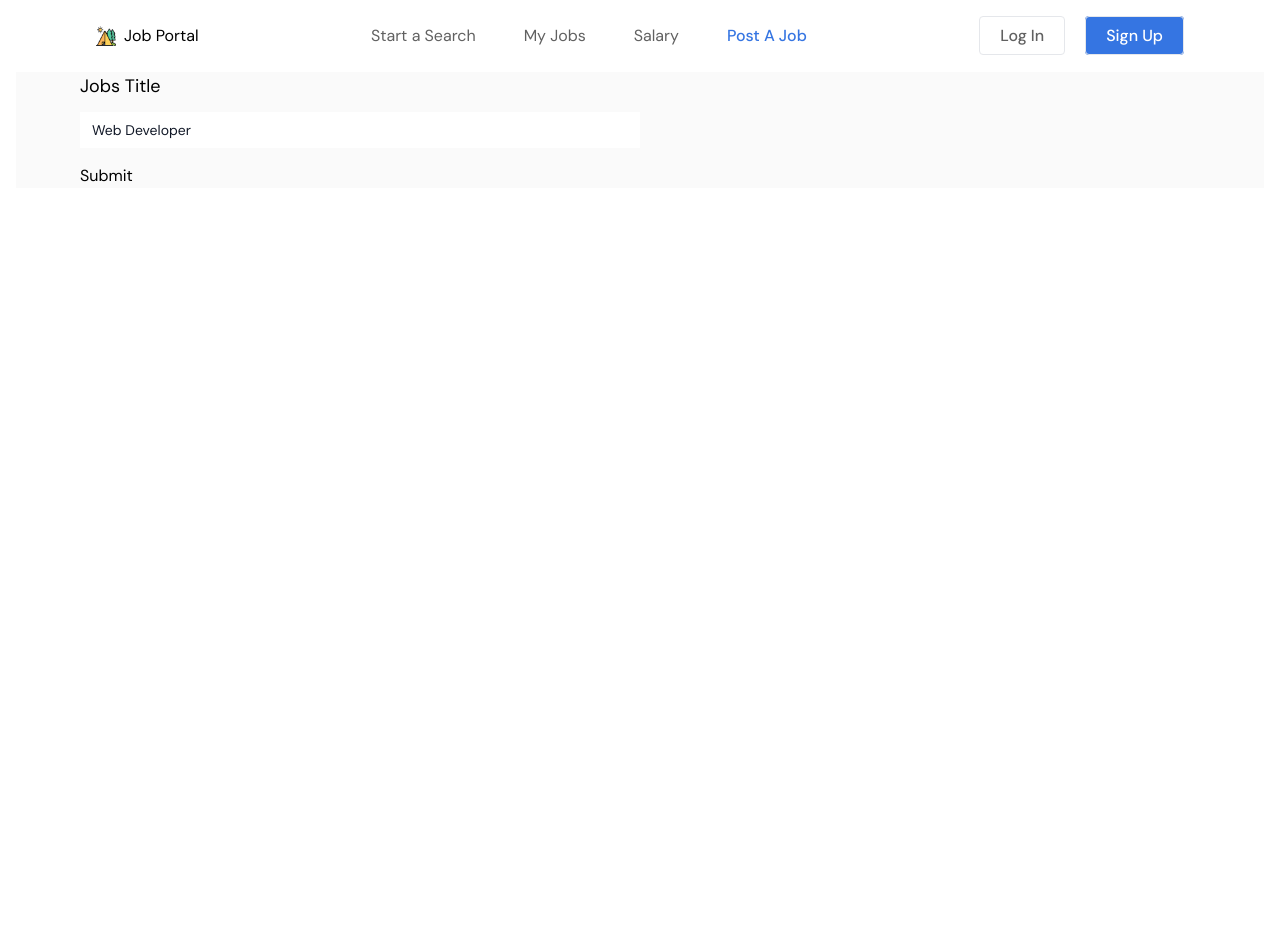
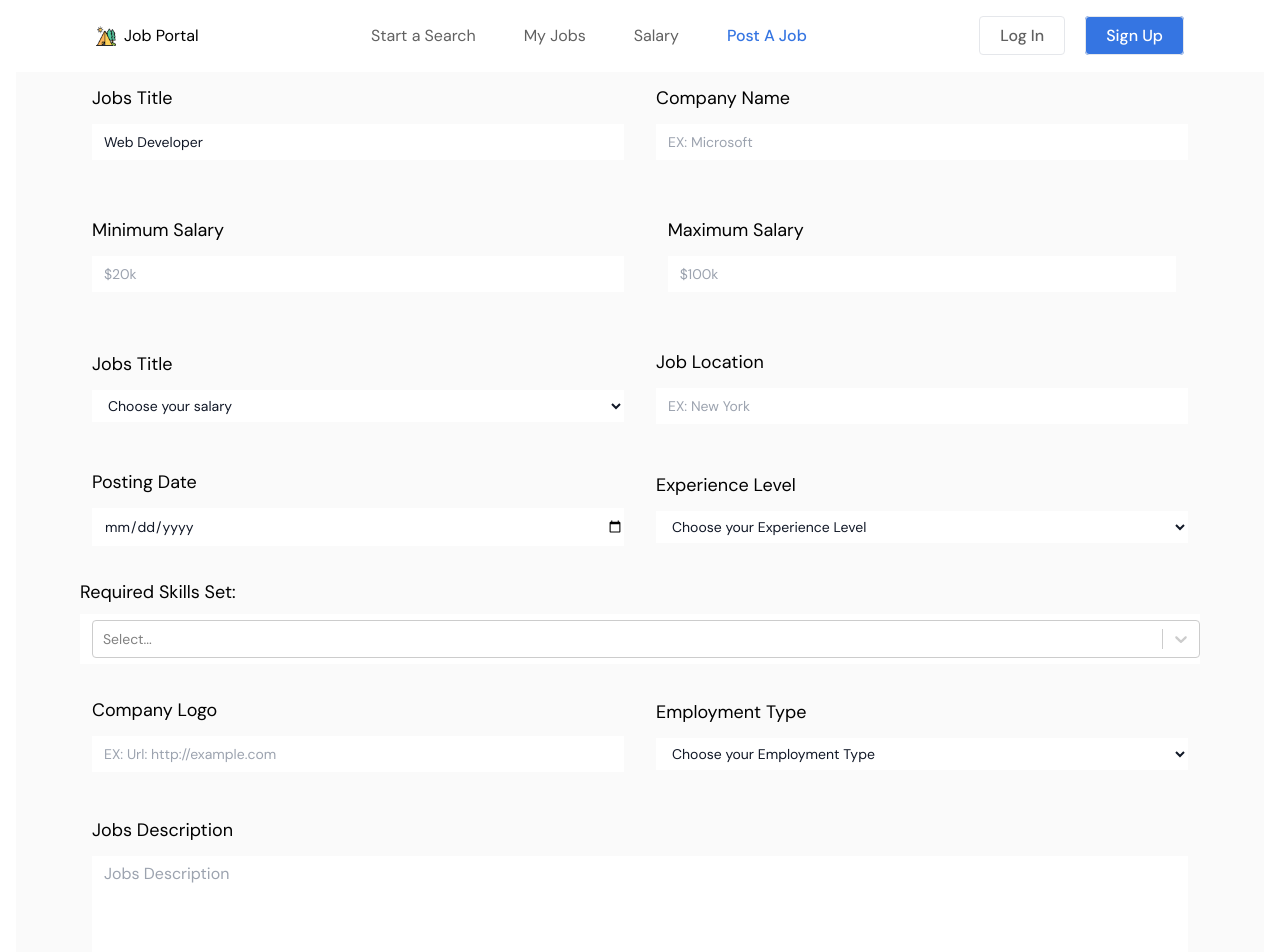
Before and after one commit to NguyenThieu2803/job_portal, a React (Vite) app in the folder Joblo-client/: page /post-job in a window 1280 px wide. Shown: the top 952 px of the page. Before the commit the page ends 800 px from the top, so only its background shows below. Built offline with nearby package versions, Linux system fonts and the light colour scheme.

Commit message:
Completed Post A Jobs Pages

```diff
--- a/Joblo-client/package.json
+++ b/Joblo-client/package.json
@@ -17,6 +17,7 @@
     "react-hook-form": "^7.51.5",
     "react-icons": "^5.0.1",
     "react-router-dom": "^6.22.1",
+    "react-select": "^5.8.0",
     "sort-by": "^1.2.0"
   },
   "devDependencies": {
--- a/Joblo-client/src/Pages/CreateJobs.jsx
+++ b/Joblo-client/src/Pages/CreateJobs.jsx
@@ -1,6 +1,20 @@
 import React from 'react'
 import { useForm } from "react-hook-form"
+import Creatable from 'react-select/creatable';
 const CreateJobs = () => {
+  const [selectedOption, setSelectedOption] = React.useState(null);
+  const options = [
+    { value: 'Java', label: 'Java' },
+    { value: 'JavaScript', label: 'JavaScript' },
+    { value: 'C++', label: 'C++' },
+    { value: 'Python', label: 'Python' },
+    { value: 'Go', label: 'Go' },
+    { value: 'Nodejs', label: 'Nodejs' },
+    { value: 'PHP', label: 'PHP' },
+    { value: 'React', label: 'React' },
+
+  ]
+
   const {
     register,
     handleSubmit,
@@ -8,27 +22,178 @@ const CreateJobs = () => {
     formState: { errors },
   } = useForm()
 
-  const onSubmit = (data) => console.log(data)
+  const onSubmit = (data) => {
+    data.Skills = selectedOption;
+    console.log(data)
+  }
 
-  console.log(watch("example")) // watch input value by passing the name of it
 
   return (
     <div className='max-w-screen-2xl container mx-auto x1:px-24 px-4'>
       <div className='bg-[#FAFAFA] py-10px-4 lg:px-16'>
 
-        <form onSubmit={handleSubmit(onSubmit)}>
-          <div className='flex flex-col lg:flex-row items-center justify-between gap-8'>
-            <div className='lg:w-1/2 w-full'>
+        <form onSubmit={handleSubmit(onSubmit)} className='space-y-5'>
+          {/* row 1 */}
+          <div className='create-job-flex p-3'>
+
+            <div className='lg:w-1/2 w-full '>
 
               <label className='block mb-3 text-lg'>Jobs Title</label>
               <input type="text" defaultValue={"Web Developer"}
-              {...register("jobTitle")} className='create-job-input' />
+                {...register("jobTitle")} className='create-job-input' />
+
+
+            </div>
+
+            <div className='lg:w-1/2 w-full'>
+
+              <label className='block mb-3 text-lg'>Company Name</label>
+              <input type="text" placeholder='EX: Microsoft'
+                {...register("companyName")} className='create-job-input' />
 
 
             </div>
 
           </div>
-          <input className='mt-4' type="submit" />
+
+          {/* row 2 */}
+          <div className='create-job-flex p-3'>
+
+            <div className='lg:w-1/2 w-full '>
+
+              <label className='block mb-3 text-lg '>Minimum Salary</label>
+              <input type="text" placeholder='$20k'
+                {...register("minPrice")} className='create-job-input' />
+
+
+            </div>
+
+            <div className='lg:w-1/2 w-full p-3'>
+
+              <label className='block mb-3 text-lg'>Maximum Salary</label>
+              <input type="text" placeholder='$100k'
+                {...register("maxPrice")} className='create-job-input ' />
+
+
+            </div>
+
+          </div>
+
+          {/* row 3 */}
+          <div className='create-job-flex p-3'>
+
+            <div className='lg:w-1/2 w-full '>
+
+              <label className='block mb-3 text-lg'>Jobs Title</label>
+              <select  {...register("salaryType")} className='create-job-input' >
+                <option value="">Choose your salary</option>
+                <option value="Yearly">Yearly</option>
+                <option value="Monthly">Monthly</option>
+              </select>
+
+
+            </div>
+
+            <div className='lg:w-1/2 w-full'>
+
+              <label className='block mb-3 text-lg'>Job Location</label>
+              <input type="text" placeholder='EX: New York'
+                {...register("jobLocation")} className='create-job-input' />
+
+
+            </div>
+
+          </div>
+
+          {/* row 4 */}
+          <div className='create-job-flex p-3'>
+            <div className='lg:w-1/2 w-full'>
+
+              <label className='block mb-3 text-lg'>Posting Date</label>
+              <input type="date" placeholder='EX: 2023-11-03'
+                {...register("postingDate")} className='create-job-input' />
+
+
+            </div>
+            <div className='lg:w-1/2 w-full '>
+
+              <label className='block mb-3 text-lg'>Experience Level</label>
+              <select  {...register("experienceLevel")} className='create-job-input' >
+                <option value="Any experience">Choose your Experience Level</option>
+                <option value="Internship">Internship</option>
+                <option value="Work remotely">Work remotely</option>
+              </select>
+
+
+            </div>
+
+
+
+          </div>
+
+          {/* row 5 */}
+          <div>
+            <label className='block mb-2 text-lg'>Required Skills Set:</label>
+            <Creatable
+              options={options}
+              defaultValue={selectedOption}
+              onChange={setSelectedOption}
+              isMulti
+              className='create-job-input'
+            />
+          </div>
+
+          {/* row 6 */}
+          <div className='create-job-flex p-3'>
+            <div className='lg:w-1/2 w-full'>
+
+              <label className='block mb-3 text-lg'>Company Logo</label>
+              <input type="url" placeholder='EX: Url: http://example.com'
+                {...register("companyLogo")} className='create-job-input' />
+
+
+            </div>
+            <div className='lg:w-1/2 w-full '>
+
+              <label className='block mb-3 text-lg'>Employment Type</label>
+              <select  {...register("employmentType")} className='create-job-input' >
+                <option value="">Choose your Employment Type</option>
+                <option value="Full-time">Full-time</option>
+                <option value="Temporary">Temporary</option>
+                <option value="Part-time">Part-time</option>
+              </select>
+
+
+            </div>
+
+
+
+          </div>
+
+          {/* row 7 */}
+          <div className='create-job-flex p-3'>
+            <div className=' w-full'>
+
+              <label className='block mb-3 text-lg'>Jobs Description </label>
+              <textarea
+              rows={6}
+              placeholder='Jobs Description'
+              className='w-full pl-3 py-1.5 focus:outline-none' {...register("description")}  />
+
+            </div>
+          </div>
+
+          {/* row 8 */}
+          <div className='create-job-flex p-3'>
+            <div className=' w-full'>
+
+              <label className='block mb-3 text-lg'>Jobs Posted By</label>
+              <input type="email"
+              placeholder='Jobs email'
+              className='w-full pl-3 py-1.5 focus:outline-none' {...register("postedBy")}  />
+            </div>
+          </div>
+          <input className=' block mt-12 bg-blue text-white font-semibold px-8 py-2 rounded-sm cursor-pointer' value={"Submit"} type="submit" />
         </form>
 
       </div>
```
Also changed, not shown: 1 other file (tests, documents, lock files or other folders).
